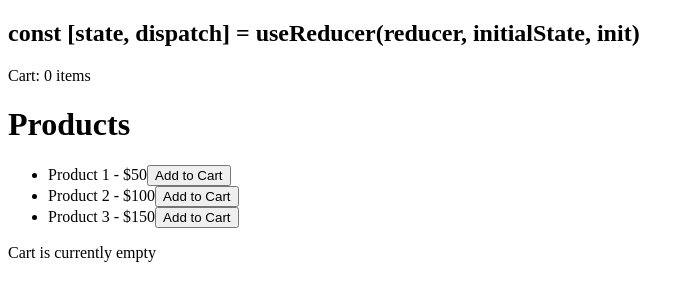
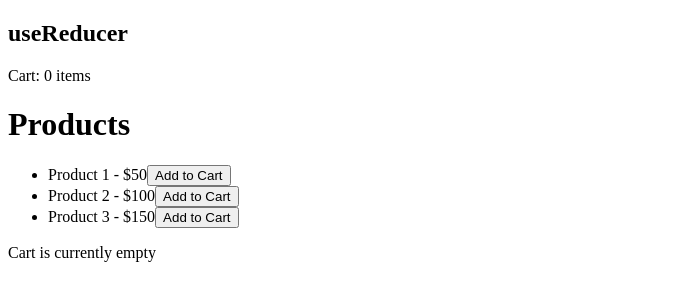
Before and after one commit to acciojob/Cart-2-soumyabratam6, a React app: page / in a window 1280 px wide. Shown: the top 300 px of the page, without its empty margins (0-694 px from the left). Built offline with nearby package versions, Linux system fonts and the light colour scheme.

Commit message:
all file added

```diff
--- a/src/cartReducer.js
+++ b/src/cartReducer.js
@@ -12,8 +12,7 @@ switch(action.type){
                 if (item.quantity > 1) {
                     return { ...item, quantity: item.quantity - 1 }
                 } else {
-                    // return an empty array when the quantity reaches 0
-                    return []
+                    return state.filter(item => item.id !== action.id);
                 }
             } else {
                 return item
--- a/src/components/Cart.js
+++ b/src/components/Cart.js
@@ -35,7 +35,7 @@ const Cart = () => {
           </li>
         ))}
       </ul>
-      <button id="cart-items-list" onClick={clearCart}>Clear Cart</button>
+      <button id="clear-cart-button" onClick={clearCart}>Clear Cart</button>
       <h2 id="cart-total-amount">Total Amount: ${totalAmount}</h2>
     </div>
   )
--- a/src/components/Navbar.js
+++ b/src/components/Navbar.js
@@ -7,7 +7,7 @@ const Navbar = () => {
 
   return (
     <nav>
-        <h2>const [state, dispatch] = useReducer(reducer, initialState, init)</h2>
+        <h2>useReducer</h2>
         <div id="nav-cart-item-count">Cart: {totalItems} items</div>
     </nav>
   )
```
